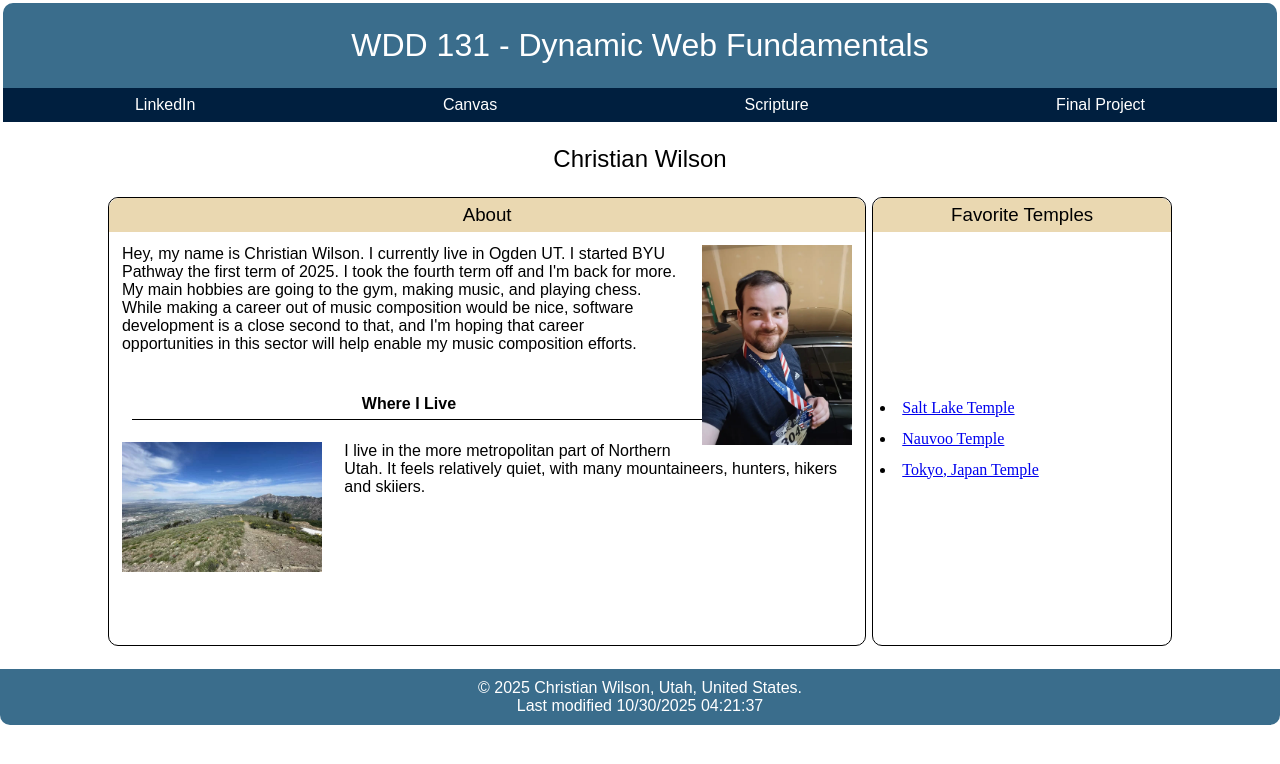
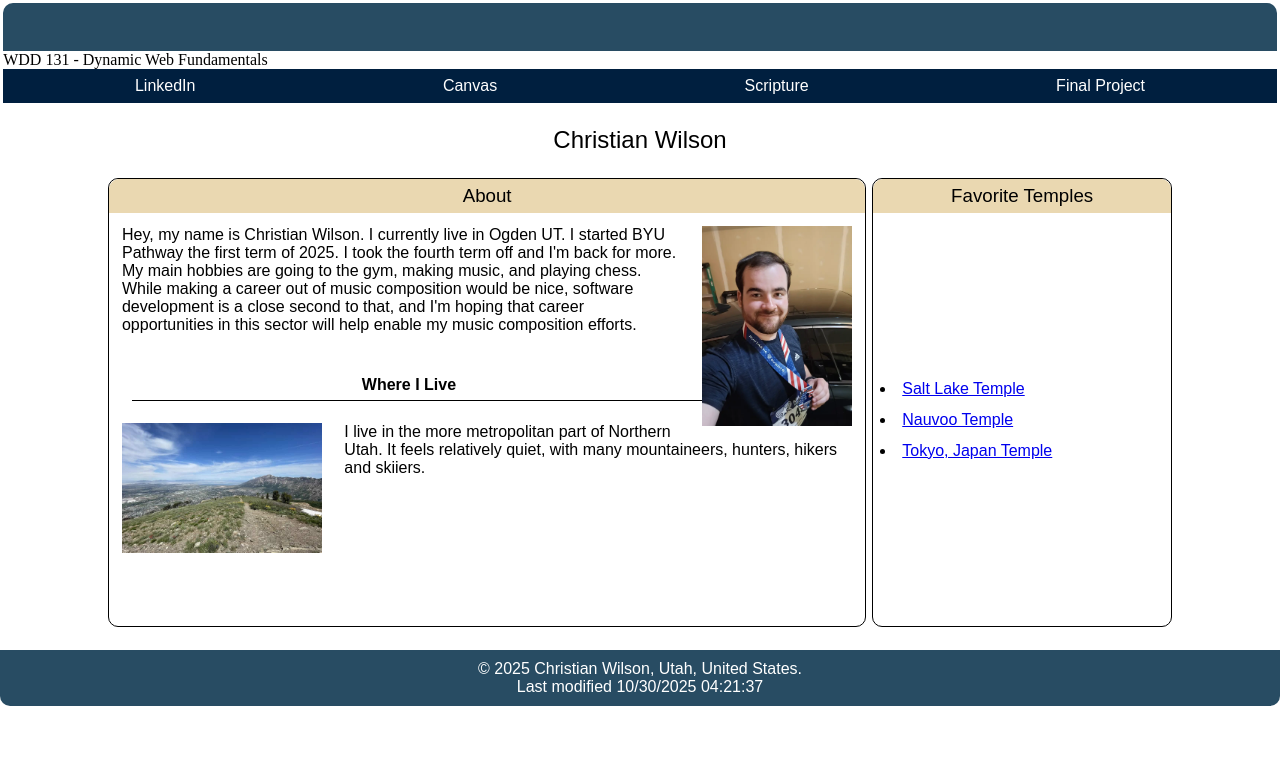
Before and after one commit to cwilson-pathway/wdd131, a plain HTML site: page index.html in a window 1280 px wide. Drawn offline with Linux system fonts and the light colour scheme; a web font is replaced by a local one.

Commit message:
Updates to assignment 1

```diff
--- a/index.html
+++ b/index.html
@@ -14,7 +14,7 @@
 </head>
 <body>
     <header>
-        <span id="course-title"><h1>WDD 131 - Dynamic Web Fundamentals</h1></span>
+        <h1></h1><span id="course-title">WDD 131 - Dynamic Web Fundamentals</span></h1>
         <nav>
             <a href="https://www.linkedin.com/in/christian-wilson-44b216120/">LinkedIn</a>
             <a href="https://byupw.instructure.com/">Canvas</a>
--- a/styles/base.css
+++ b/styles/base.css
@@ -6,7 +6,7 @@
     --body-font-weight: 300;
     --body-bold-font-weight: 700;
     --body-font-style: normal;
-    --header-bg-color: #3A6D8C;
+    --header-bg-color: #284c63;
     --nav-bg-color: #001F3F;
     --card-header-color: #EAD8B1;
     --header-txt-color: #ffffff;
@@ -107,6 +107,9 @@ h1 {
 
 .card a {
     padding: 0;
+    font-family: var(--body-font);
+    font-weight: var(--body-font-weight);
+    font-style: var(--body-font-style);
 }
 
 nav {
```
